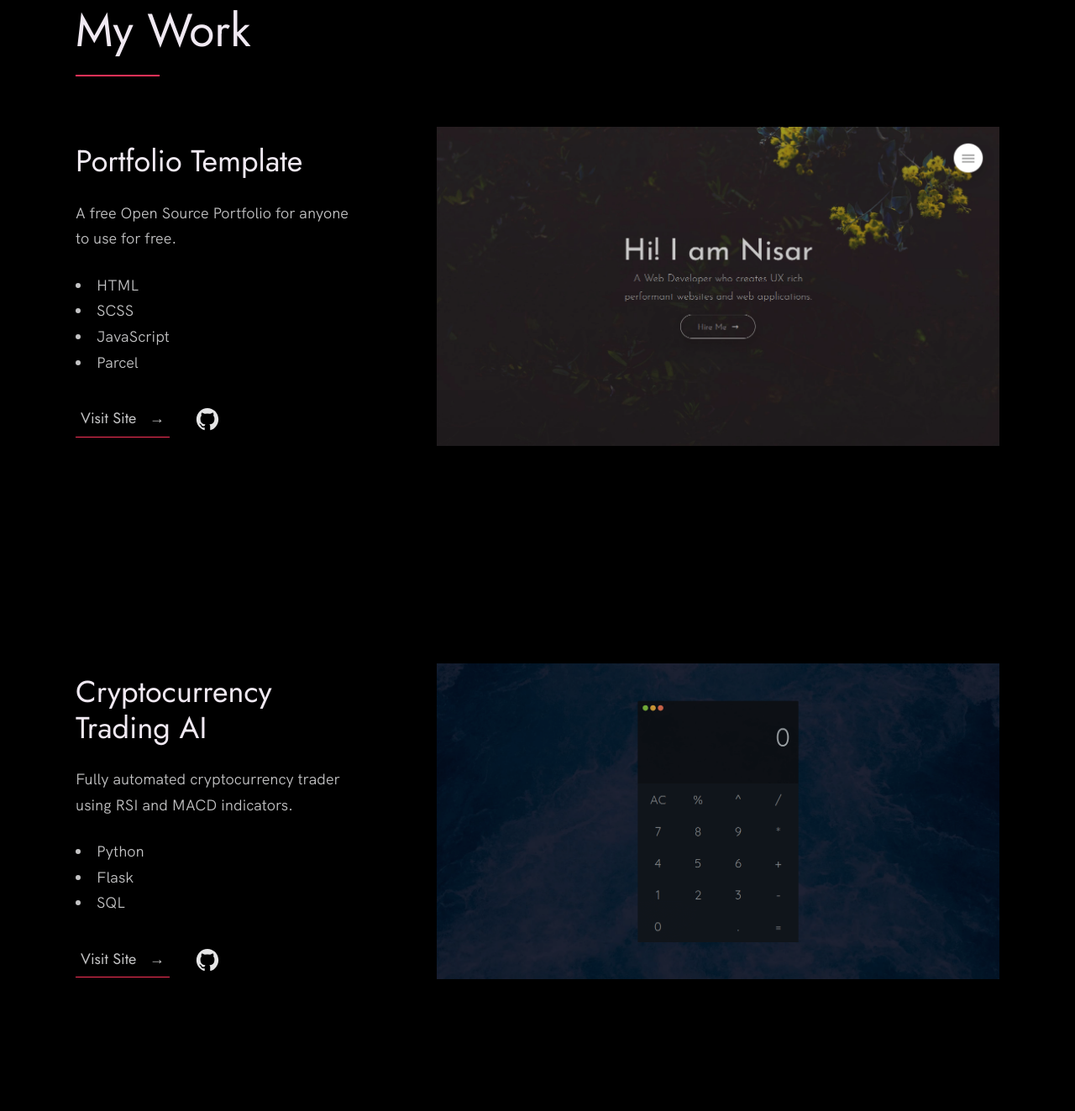
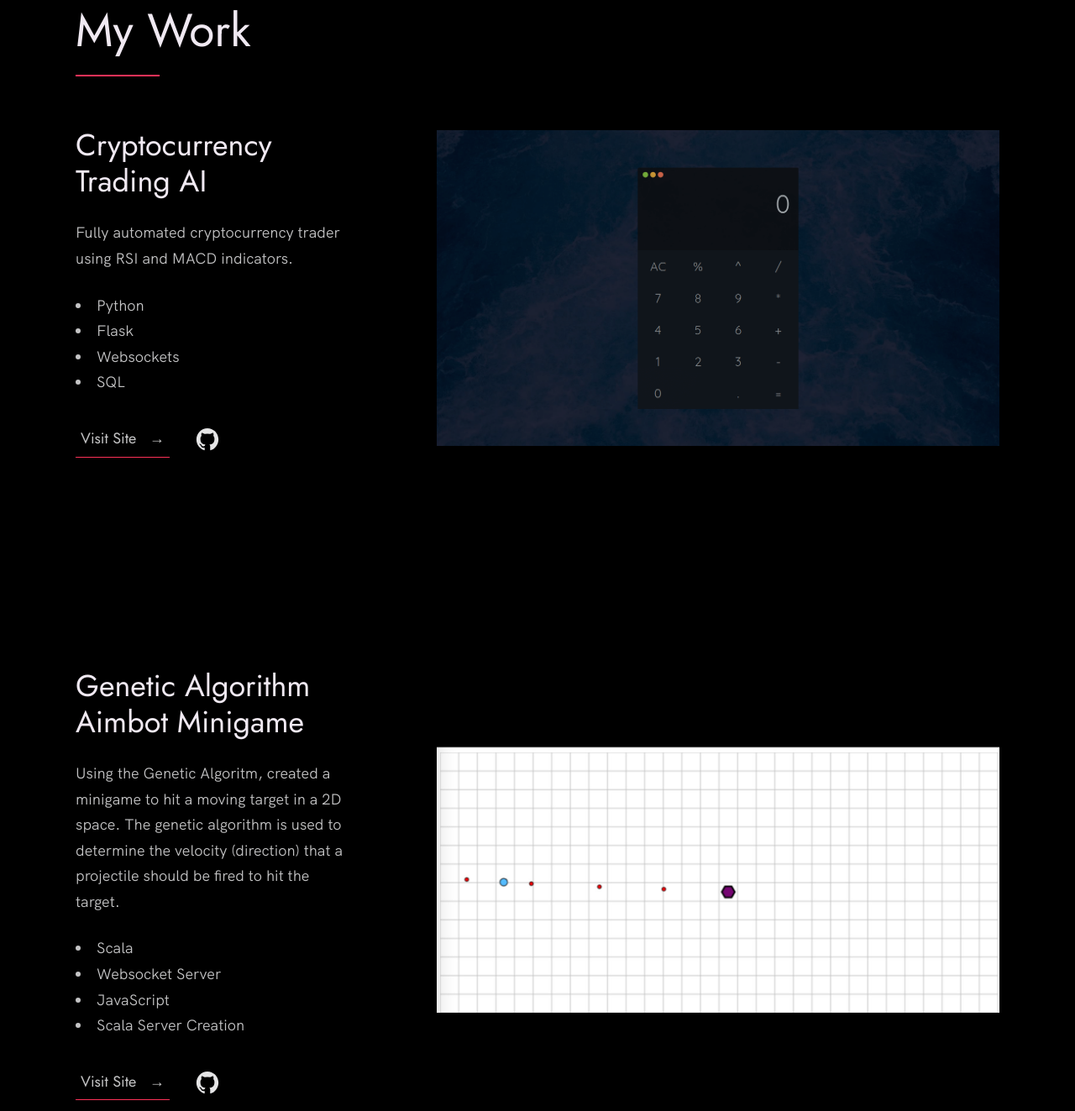
Before and after one commit to deepakj718/deepakj718.github.io, a plain HTML site: page index.html in a window 1280 px wide. Shown: the part 917-2240 px from the top of the page at 84% size. Drawn offline with Linux system fonts and the light colour scheme.

Commit message:
added gen algo

```diff
--- a/index.html
+++ b/index.html
@@ -75,34 +75,6 @@
         <div class="work__boxes">
 
           <!-- Each div with the work__box class is a project. -->
-
-          <div class="work__box">
-            <div class="work__text">
-              <h3>Portfolio Template</h3>
-              <p>
-                A free Open Source Portfolio for anyone to use for free.
-              </p>
-              <ul class="work__list">
-                <li>HTML</li>
-                <li>SCSS</li>
-                <li>JavaScript</li>
-                <li>Parcel</li>
-              </ul>
-
-              <div class="work__links">
-                <a href="https://nisar.surge.sh" target="_blank" class="link__text">
-                  Visit Site <span>&rarr;</span>
-                </a>
-                <a href="https://github.com/nisarhassan12/portfolio" title="View Source Code" target="_blank">
-                  <img src="./images/github.svg" class="work__code" alt="GitHub">
-                </a>
-              </div>
-            </div>
-            <div class="work__image-box">
-              <img src="./images/project-1.png" class="work__image" alt="Project 1" />
-            </div>
-          </div>
-
           <div class="work__box">
             <div class="work__text">
               <h3>Cryptocurrency Trading AI</h3>
@@ -112,6 +84,7 @@
               <ul class="work__list">
                 <li>Python</li>
                 <li>Flask</li>
+                <li>Websockets</li>
                 <li>SQL</li>
               </ul>
 
@@ -126,6 +99,34 @@
             </div>
             <div class="work__image-box">
               <img src="./images/project-2.png" class="work__image" alt="Project 1" />
+            </div>
+          </div>
+
+          <div class="work__box">
+            <div class="work__text">
+              <h3>Genetic Algorithm Aimbot Minigame</h3>
+              <p>
+                Using the Genetic Algoritm, created a minigame to hit a moving target in a 2D space. The genetic algorithm is used to determine the velocity (direction) that
+                a projectile should be fired to hit the target.
+              </p>
+              <ul class="work__list">
+                <li>Scala</li>
+                <li>Websocket Server</li>
+                <li>JavaScript</li>
+                <li>Scala Server Creation</li>
+              </ul>
+
+              <div class="work__links">
+                <a href="https://nisar.surge.sh" target="_blank" class="link__text">
+                  Visit Site <span>&rarr;</span>
+                </a>
+                <a href="https://github.com/nisarhassan12/portfolio" title="View Source Code" target="_blank">
+                  <img src="./images/github.svg" class="work__code" alt="GitHub">
+                </a>
+              </div>
+            </div>
+            <div class="work__image-box">
+              <img src="./images/genalgoimg.jpeg" class="work__image" alt="Project 1" />
             </div>
           </div>
 
```
Also changed, not shown: images/genalgoimg.jpeg (added), 1 other file.
